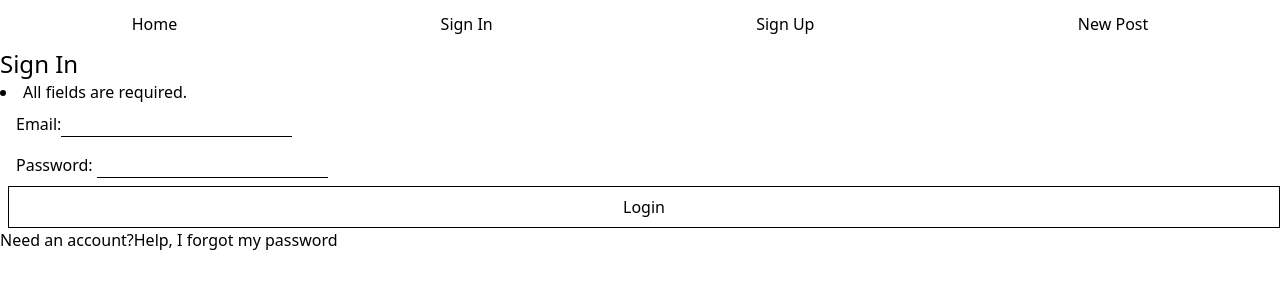
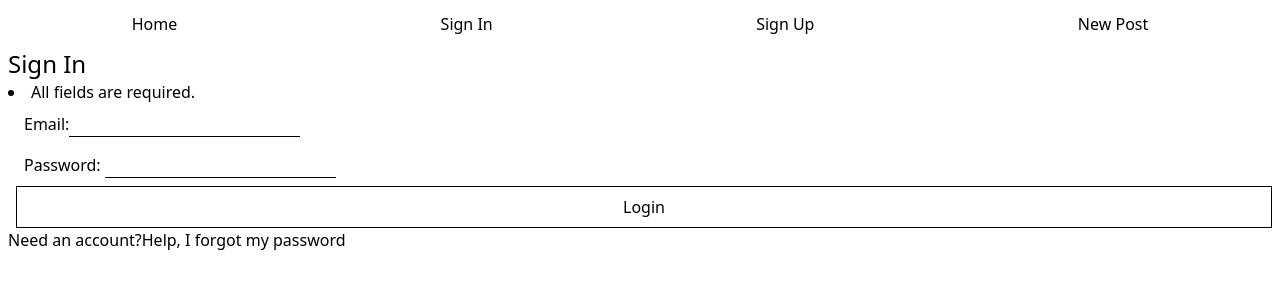
Before and after one commit to crespire/buysell, a React (Create React App) app in the folder client/: page /signin in a window 1280 px wide. Shown: the top 300 px of the page. Built offline with nearby package versions, Linux system fonts and the light colour scheme.

Commit message:
style: add horizontal padding to post index

```diff
--- a/client/src/App.tsx
+++ b/client/src/App.tsx
@@ -11,7 +11,9 @@ function App() {
     <main className="App container mx-auto">
       <QueryClientProvider client={queryClient}>
         <Header />
-        <Outlet />
+        <div className="px-2">
+          <Outlet />
+        </div>
         <Footer />
       </QueryClientProvider>
     </main>
```
